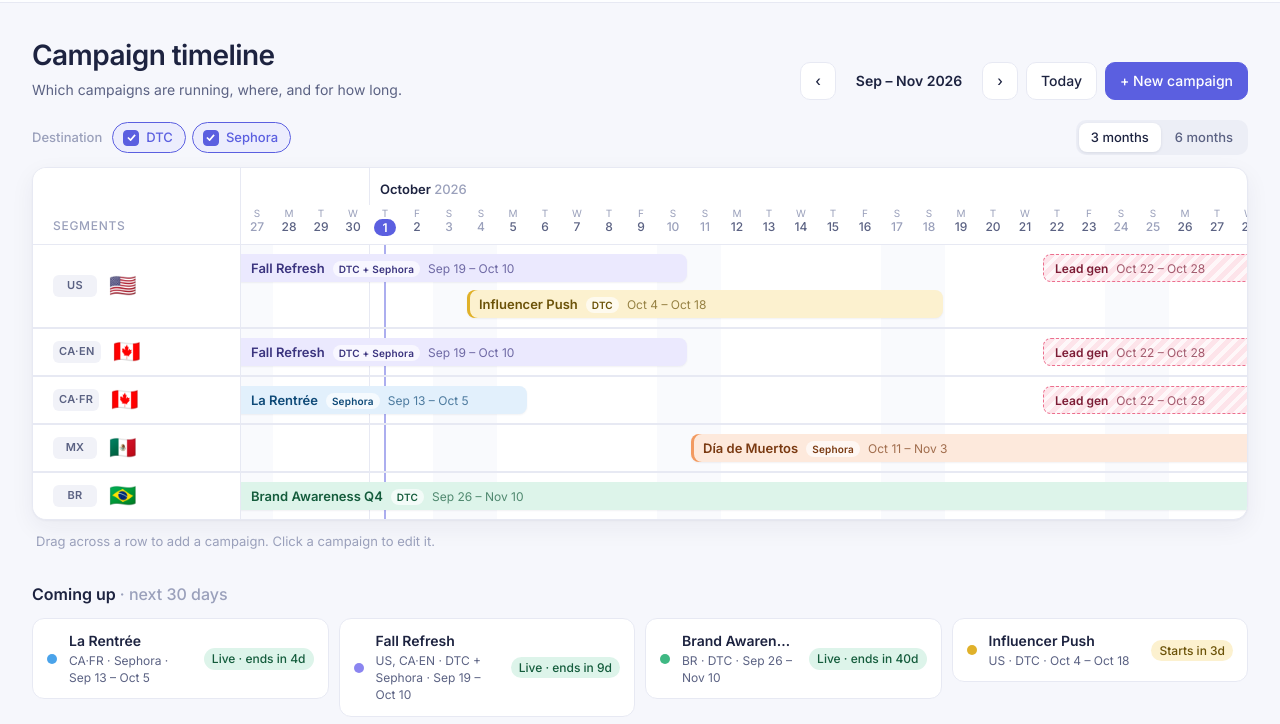
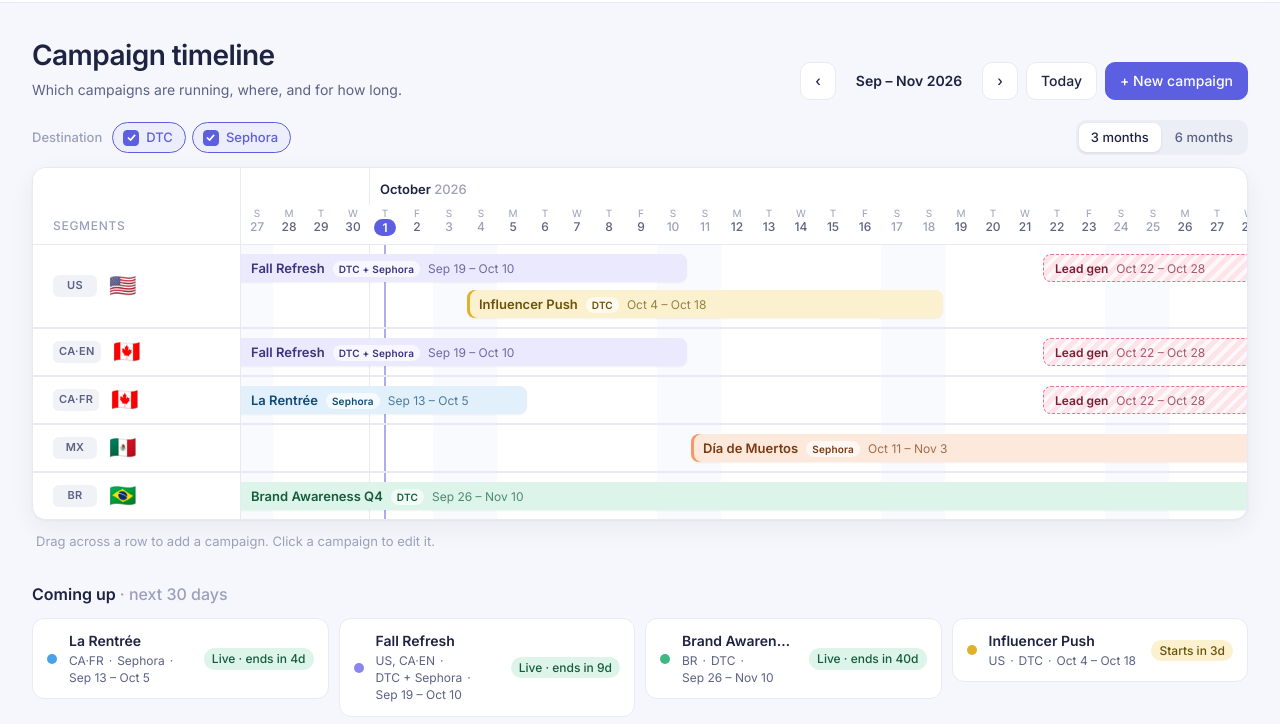
Before and after one commit to Doppelgvnger/Planner, a plain HTML site: page index.html in a window 1280 px wide. Shown: the part 66-790 px from the top of the page. Drawn offline with Linux system fonts and the light colour scheme; a web font is replaced by a local one.

Commit message:
Wrap Coming up card details only between items
The grey line (markets · destination · dates) broke mid-item, e.g. "DTC +" /
"Sephora" and "Sep 19 –" / "Oct 10" on separate lines. It's now a row of
chunks that wrap only between each other; market codes break only after commas.

Co-Authored-By: Claude Opus 5.5 <noreply@anthropic.com>

```diff
--- a/index.html
+++ b/index.html
@@ -228,6 +228,10 @@
   .up-main { flex: 1; min-width: 0; }
   .up-name { font-weight: 600; white-space: nowrap; overflow: hidden; text-overflow: ellipsis; }
   .up-meta { color: var(--ink-2); font-size: 12px; }
+  .up-meta.chunks { display: flex; flex-wrap: wrap; }
+  .up-meta.chunks span { white-space: nowrap; }
+  .up-meta.chunks span:first-child { white-space: normal; } /* market codes may break, but only after a comma */
+  .up-meta.chunks span:not(:last-child)::after { content: "·"; margin: 0 5px; }
   .statuses { display: flex; flex-direction: column; align-items: flex-end; gap: 4px; }
   .status { font-size: 12px; font-weight: 500; white-space: nowrap; color: var(--ink-2); padding: 2px 8px; border-radius: 999px; }
   .status.live { color: var(--mint-ink); background: var(--mint-bg); }
@@ -1157,7 +1161,10 @@ function renderUpcoming() {
     .sort((a, b) => a.first.localeCompare(b.first));
   const codes = ids => SEGMENTS.filter(s => ids.includes(s.id)).map(s => s.code).join(', ');
   document.getElementById('upcoming').innerHTML = list.length ? list.map(({ c, sp }) => {
-    const varies = Object.keys(c.overrides || {}).length ? ' · dates vary by market' : '';
+    const varies = Object.keys(c.overrides || {}).length ? 'dates vary by market' : '';
+    // meta as separate chunks that wrap only between each other, never inside "DTC + Sephora" or a date range
+    const meta = [codes(c.segments), destNames(c.destinations), `${fmt(fromISO(sp.start))} – ${fmt(fromISO(sp.end))}`, varies]
+      .filter(Boolean).map(s => `<span>${s}</span>`).join('');
     const status = statusHTML(c, true);
     const p = paint(c.color);
     // more than one status pill (markets in different states, or lead gen + campaign) goes under the text,
@@ -1166,7 +1173,7 @@ function renderUpcoming() {
     return `<li><button class="up-item${stacked} ${p.cls}" style="${p.style}" data-id="${c.id}">
       <span class="dot"></span>
       <span class="up-main"><div class="up-name">${esc(c.name)}</div>
-      <div class="up-meta">${codes(c.segments)} · ${destNames(c.destinations)} · ${fmt(fromISO(sp.start))} – ${fmt(fromISO(sp.end))}${varies}</div></span>
+      <div class="up-meta chunks">${meta}</div></span>
       ${status}</button></li>`;
   }).join('') : '<li class="empty">Nothing scheduled in the next 30 days.</li>';
 }
```
